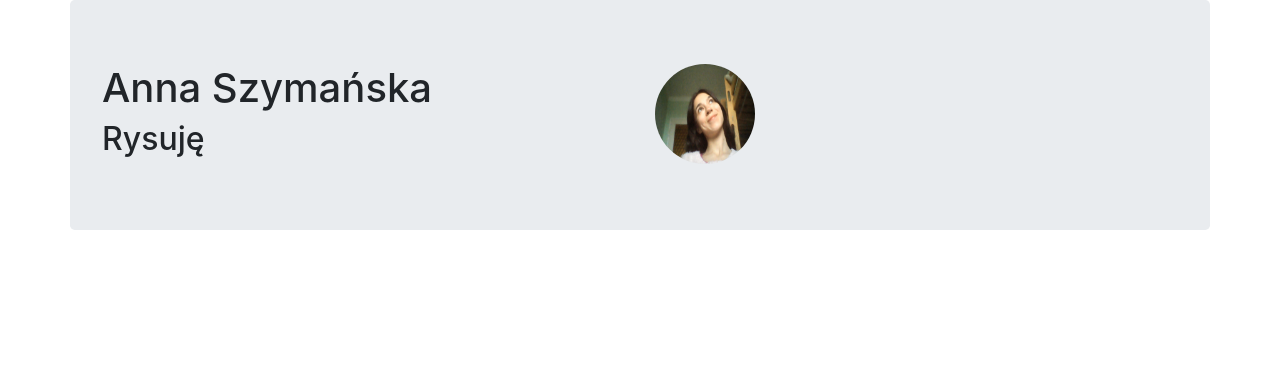
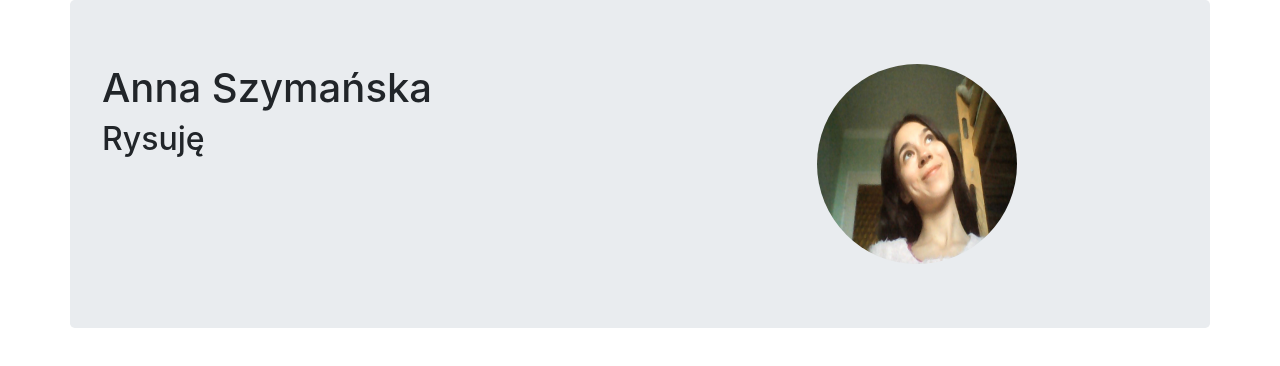
Before and after one commit to annaszymanska/My-Website, a plain HTML site: page index.html in a window 1280 px wide. Drawn offline with nearby package versions, Linux system fonts and the light colour scheme.

Commit message:
picture issue fixed
The picture size has been changed, by css style and its position has been set to the central one by using a Bootstrap classess added to an img element. To do: move on to create the rest of the website html structure.

```diff
--- a/index.html
+++ b/index.html
@@ -9,7 +9,7 @@
   <link href="https://maxcdn.bootstrapcdn.com/bootstrap/4.3.1/css/bootstrap.min.css" rel="stylesheet" type="text/css" />
   <script src="https://maxcdn.bootstrapcdn.com/bootstrap/4.3.1/js/bootstrap.min.js"></script>
 
-  <link href=/styles/main.css rel="stylesheet" type="text/css">
+  <link href=./styles/main.css rel="stylesheet" type="text/css">
 
 </head>
 <body>
@@ -22,7 +22,7 @@
 				<h2>Rysuję</h2>
 			</div>
 			<div class="col">
-				<img src="/assets/my-face.jpg" class="rounded-circle main-picture">
+				<img src="./assets/my-face.jpg" class="rounded-circle main-picture mx-auto d-block">
 			</div>
 		</div>
 
--- a/styles/main.scss
+++ b/styles/main.scss
@@ -1,4 +1,4 @@
 .main-picture{
-	width: 100px;
-	height: 100px;
+	width: 200px;
+	height: 200px;
 }
```
Also changed, not shown: styles/main.css.
